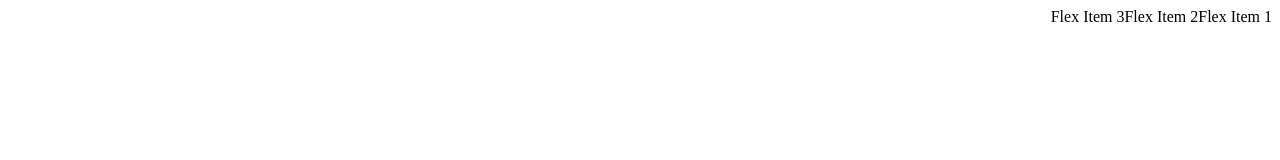
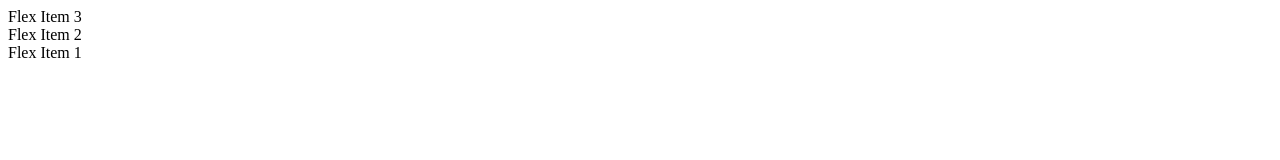
Before and after one commit to raymondSeger/flexboxAndGrid, a plain HTML site: page index.html in a window 1280 px wide. Drawn offline with Linux system fonts and the light colour scheme.

Commit message:
main axis goes from bottom to top because of column-reverse

```diff
--- a/index.html
+++ b/index.html
@@ -6,8 +6,8 @@
 </head>
 <body>
 
-<!-- main axis goes from right to left because of row-reverse -->
-<div style="display:flex; flex-direction: row-reverse">
+<!-- main axis goes from bottom to top because of column-reverse -->
+<div style="display:flex; flex-direction: column-reverse">
 
     <div>Flex Item 1</div>
     <div>Flex Item 2</div>
```
